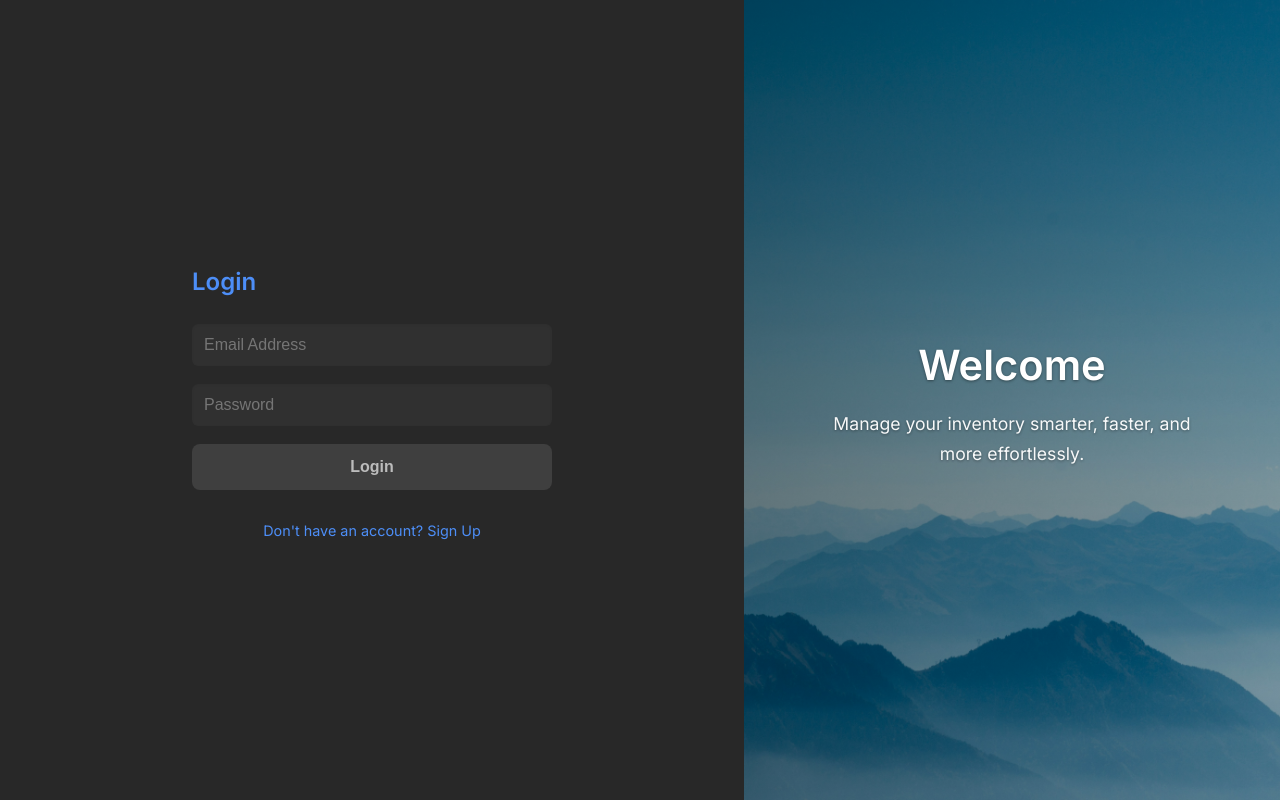
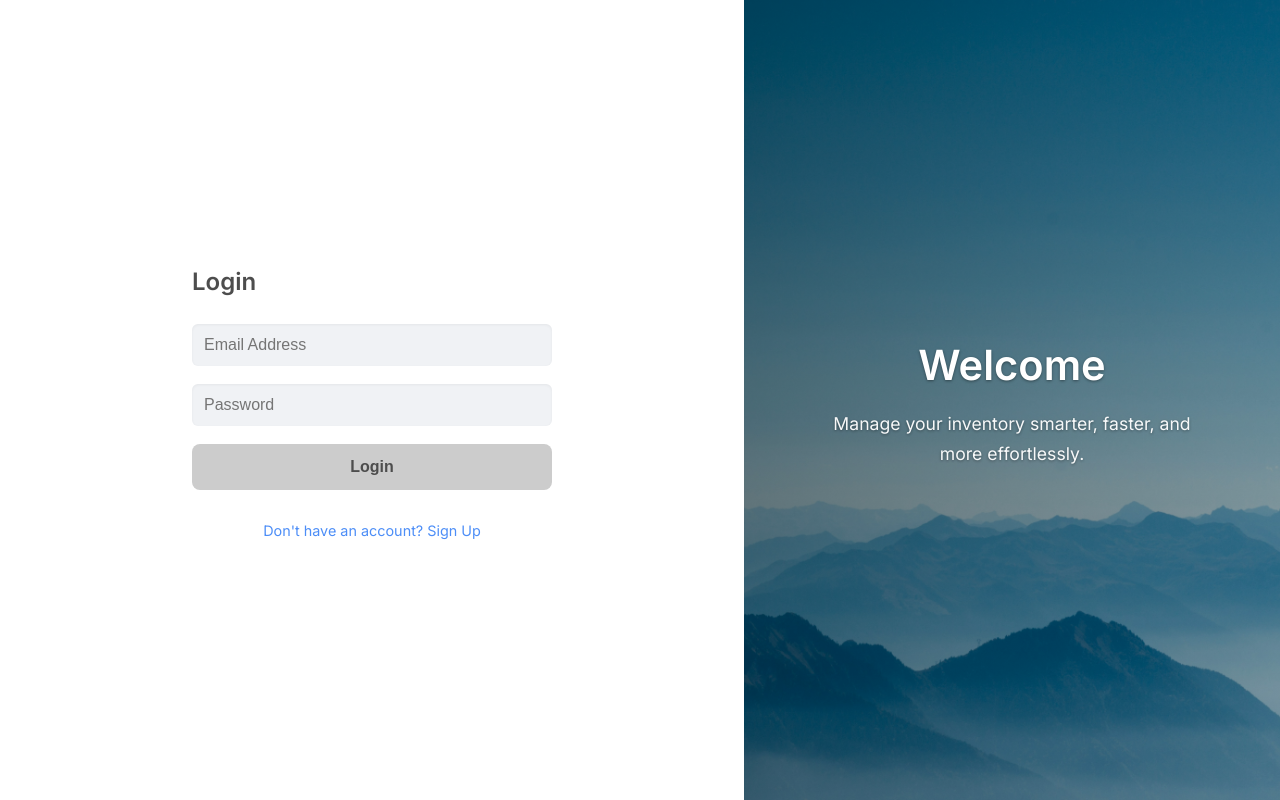
Before and after one commit to Adarsh-S-Nair/invy, a React (Create React App) app: page / in a window 1280 px wide. Built offline with nearby package versions, Linux system fonts and the light colour scheme; no server answers.

Commit message:
some colors and text

```diff
--- a/src/App.js
+++ b/src/App.js
@@ -7,7 +7,7 @@ import './styles/globals.css'
 import { useEffect, useState } from 'react'
 
 function App() {
-  const [theme, setTheme] = useState('dark')
+  const [theme, setTheme] = useState('light')
 
   useEffect(() => {
     document.documentElement.setAttribute('data-theme', theme)
--- a/src/components/AuthForm.css
+++ b/src/components/AuthForm.css
@@ -16,7 +16,7 @@
 }
 
 .form-box h2 {
-    color: var(--color-primary);
+    color: var(--color-text);
     font-weight: 600;
     font-size: 1.5rem;
     text-align: left;
--- a/src/components/AuthForm.js
+++ b/src/components/AuthForm.js
@@ -70,7 +70,7 @@ export default function AuthForm({ isLogin, setIsLogin }) {
   return (
     <div className="auth-form">
       <form className="form-box" onSubmit={handleAuth}>
-        <h2>{isLogin ? 'Login' : 'Sign Up'}</h2>
+        <h2>{isLogin ? 'Login' : 'Create an Account'}</h2>
         <input
           type="email"
           placeholder="Email Address"
```
